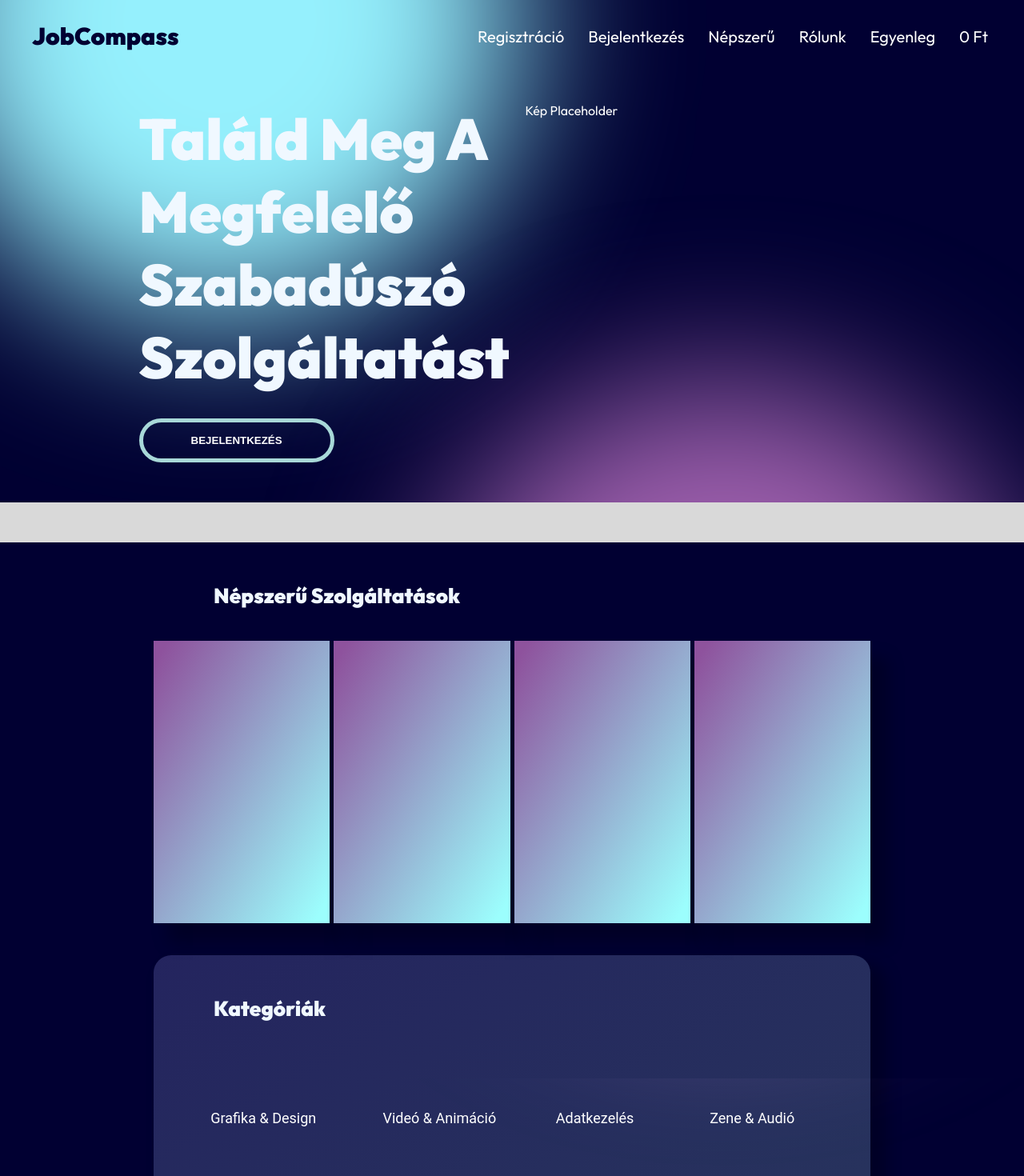
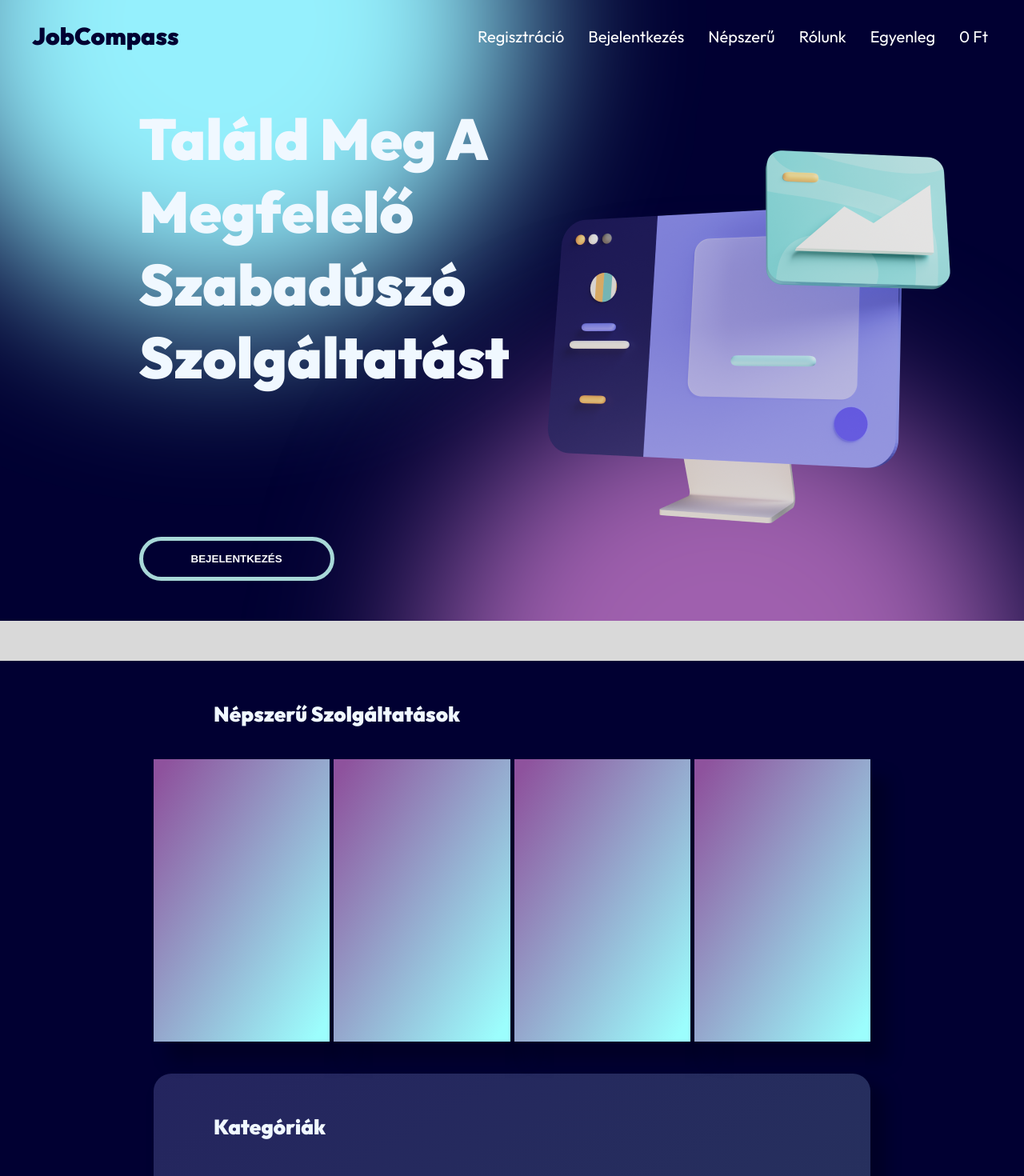
Before and after one commit to zsiza/JobCompass, an Angular app in the folder Angular/JobCompass/: page / in a window 1280 px wide. Shown: the top 1470 px of the page at 80% size. Built offline with nearby package versions, Linux system fonts and the light colour scheme; no server answers.

Commit message:
kep home

```diff
--- a/Angular/JobCompass/src/app/pages/home/home.component.css
+++ b/Angular/JobCompass/src/app/pages/home/home.component.css
@@ -94,11 +94,12 @@ body {
   display:flex;
   flex-direction: column;
   justify-content: space-evenly;
+
 }
 .category-link{
   color: #FFF;
   text-align: center;
-  font-family: Roboto;
+  font-family: Outfit;
   font-size: 18px;
   font-style: normal;
   font-weight: 400;
--- a/Angular/JobCompass/src/app/pages/home/home.component.html
+++ b/Angular/JobCompass/src/app/pages/home/home.component.html
@@ -4,17 +4,27 @@
             <div id="hero-text">Találd Meg A Megfelelő Szabadúszó Szolgáltatást</div>
             <div><button id="hero-login">BEJELENTKEZÉS</button></div>
         </div>
-        <div id="hero-image-container">Kép Placeholder</div>
+        <div id="hero-image-container">
+            <img src="assets\Other 07.png">
+        </div>
     </section>
     <div id="divider-line"></div>
     <div id="body-content-container-background"></div>
     <section id="body-content-container">
         <div><p id="popular-title">Népszerű Szolgáltatások</p></div>
         <section id="popular-card-container">
-            <div class="popular-cards"></div>
-            <div class="popular-cards"></div>
-            <div class="popular-cards"></div>
-            <div class="popular-cards"></div>
+            <div class="popular-cards">
+
+            </div>
+            <div class="popular-cards">
+
+            </div>
+            <div class="popular-cards">
+
+            </div>
+            <div class="popular-cards">
+
+            </div>
         </section>
         <div id="categories-container">
             <div><p id="categories-title">Kategóriák</p></div>
```
Also changed, not shown: Angular/JobCompass/src/app/pages/about/planet.png (deleted), Angular/JobCompass/src/assets/Other 07.png (added).
